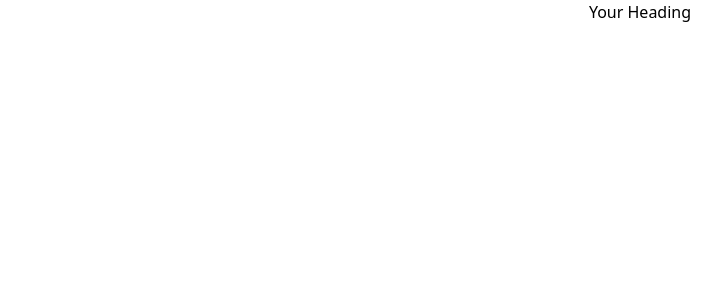
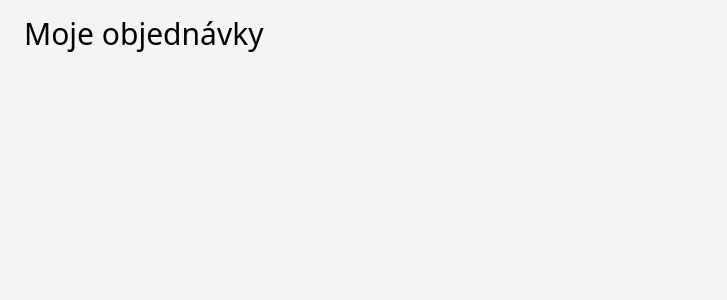
Before and after one commit to DanielLesko28/react-orders-app, a React (Create React App) app in the folder client/: page / in a window 1280 px wide. Shown: the top 300 px of the page, without its empty margins (0-727 px from the left). Built offline with nearby package versions, Linux system fonts and the light colour scheme.

Commit message:
working on my orders page

```diff
--- a/client/src/App.js
+++ b/client/src/App.js
@@ -1,11 +1,13 @@
+import { Route, Routes } from "react-router";
 import "./App.css";
+import MyOrders from "./pages/MyOrders";
 
 function App() {
   return (
     <>
-      <div class="flex justify-center">
-        <h1 class="text-center">Your Heading</h1>
-      </div>
+      <Routes>
+        <Route path="/" element={<MyOrders />} />
+      </Routes>
     </>
   );
 }
--- a/client/src/index.js
+++ b/client/src/index.js
@@ -2,10 +2,13 @@ import React from "react";
 import ReactDOM from "react-dom/client";
 import "./index.css";
 import App from "./App";
+import { BrowserRouter } from "react-router-dom";
 
 const root = ReactDOM.createRoot(document.getElementById("root"));
 root.render(
   <React.StrictMode>
-    <App />
+    <BrowserRouter>
+      <App />
+    </BrowserRouter>
   </React.StrictMode>
 );
--- a/client/src/pages/MyOrders.jsx
+++ b/client/src/pages/MyOrders.jsx
@@ -1,7 +1,11 @@
 import React from "react";
 
 const MyOrders = () => {
-  return <div>MyOrders</div>;
+  return (
+    <div className="bg-zinc-100 w-full h-screen">
+      <h1 className="text-3xl pl-6 pt-4">Moje objednávky</h1>
+    </div>
+  );
 };
 
 export default MyOrders;
```
